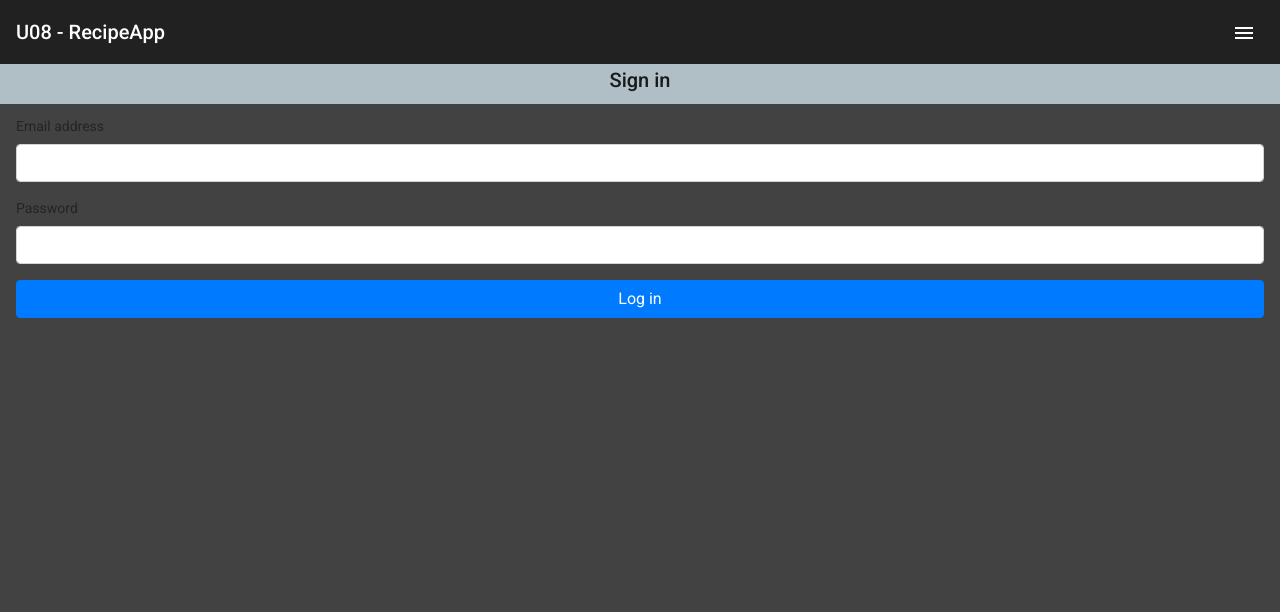
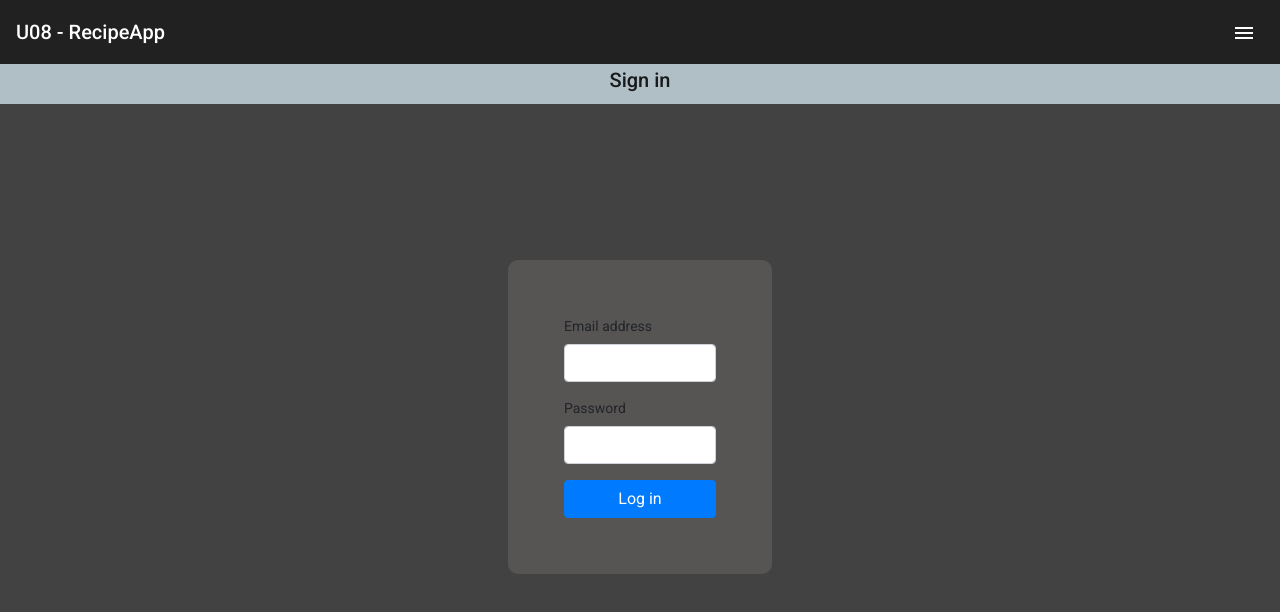
Before and after one commit to chas-academy/u07-recipe-app-Braggedtooth, an Angular app: page /login in a window 1280 px wide. Shown: the top 612 px of the page. Built offline with nearby package versions, Linux system fonts and the light colour scheme.

Commit message:
fixed styling login and register

```diff
--- a/src/app/Components/signin/signin.component.scss
+++ b/src/app/Components/signin/signin.component.scss
@@ -1,4 +1,17 @@
 .auth-wrapper {
-    margin-top: 10px;
-    padding: 2px 16px;
+  margin-top: 10px;
+  padding: 2px 16px;
+  margin: 0 auto;
+  padding: 4em;
+  width: 50%;
+
 }
+
+.form-signin{
+padding: 4em;
+margin-top: 100px !important;
+background-color: #f1dbdb1e;
+margin: 0 auto;
+width: 50%;
+border-radius: 10px;
+}
--- a/src/app/Components/signup/signup.component.scss
+++ b/src/app/Components/signup/signup.component.scss
@@ -1,4 +1,17 @@
 .auth-wrapper {
     margin-top: 10px;
     padding: 2px 16px;
+    margin: 0 auto;
+    padding: 4em;
+    width: 50%;
+
 }
+
+.form-signin{
+  padding: 4em;
+  margin-top: 100px !important;
+  background-color: #f1dbdb1e;
+  margin: 0 auto;
+  width: 50%;
+  border-radius: 10px;
+}
```
